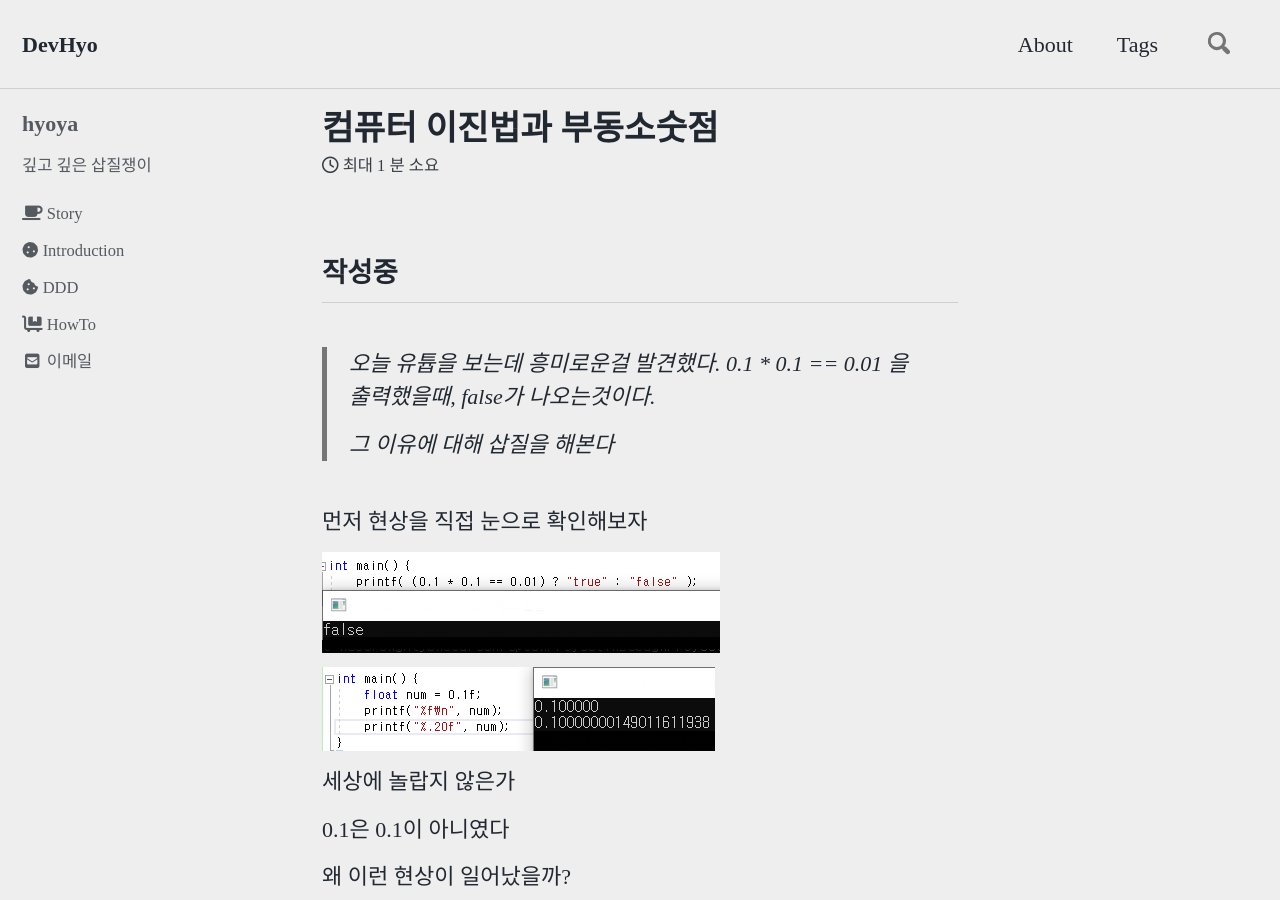
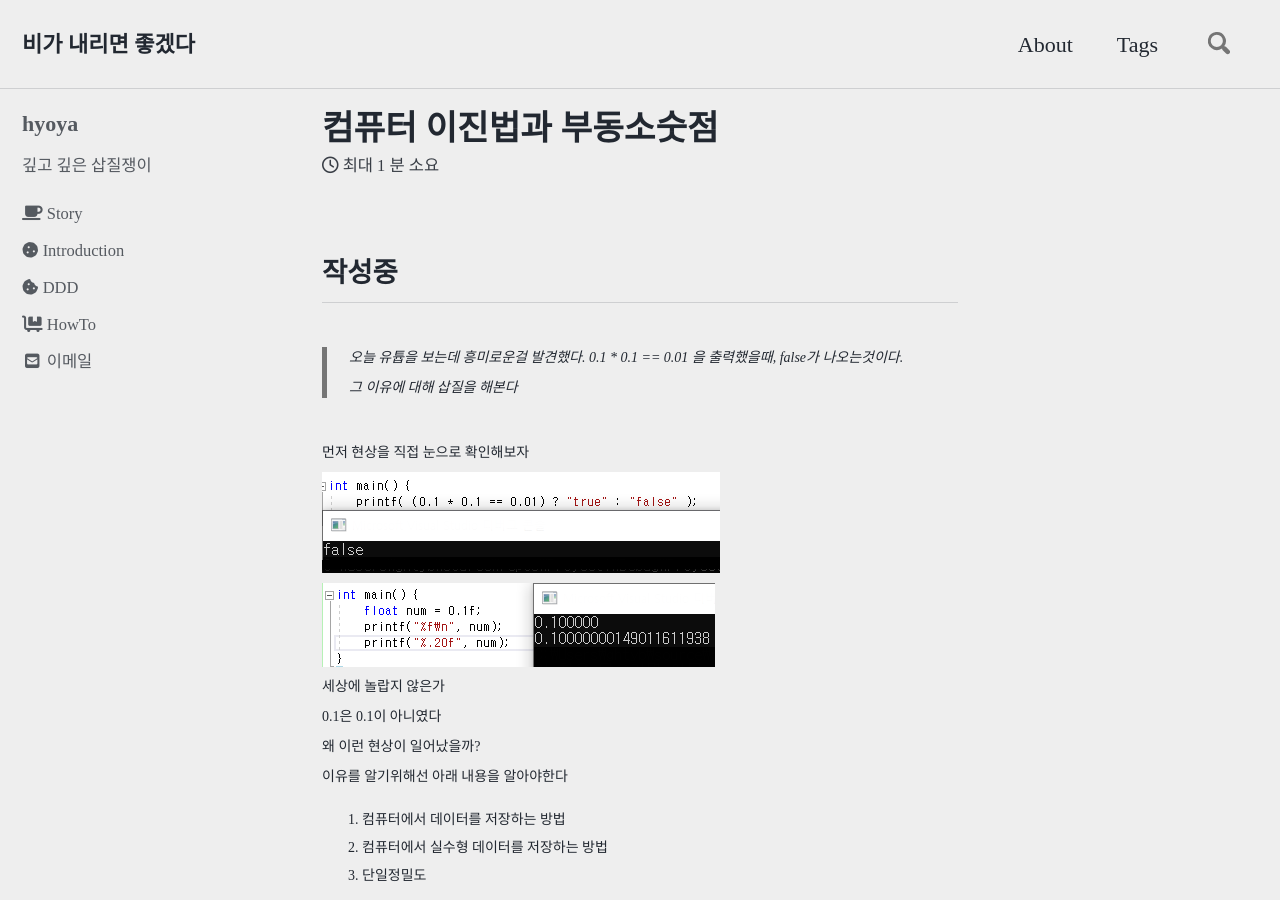
Before and after one commit to hyoya/hyoya.github.io, a Jekyll site: the page built from _posts/DDD/2019-12-23-ComputerFloatBinary.md, in a window 1280 px wide and 900 px high. Built offline with Jekyll 4.4.1, drawn with Linux system fonts in a browser that asks for light colours; cached includes are drawn as plain includes; nearby versions of some CDN libraries; some web fonts are replaced; comment, search, counter and statistics services are not loaded.

Commit message:
resize font

```diff
--- a/_config.yml
+++ b/_config.yml
@@ -16,7 +16,7 @@ minimal_mistakes_skin    : "air" # "air", "aqua", "contrast", "dark", "dirt", "n
 
 # Site Settings
 locale                   : "ko" #타겟국가 설정
-title                    : "DevHyo"
+title                    : "비가 내리면 좋겠다"
 title_separator          : "DevHyoya"
 subtitle                 : # site tagline that appears below site title in masthead
 name                     : "Hyoya"
--- a/_sass/minimal-mistakes/_page.scss
+++ b/_sass/minimal-mistakes/_page.scss
@@ -108,7 +108,8 @@ body {
   p,
   li,
   dl {
-    font-size: 1em;
+//    font-size: 1em;
+      font-size: 14px;
   }
 
   /* paragraph indents */
--- a/_sass/minimal-mistakes/_variables.scss
+++ b/_sass/minimal-mistakes/_variables.scss
@@ -35,6 +35,7 @@ $header-font-family: $nabapen !default;
 $caption-font-family: $serif !default;
 
 /* type scale */
+//origin
 $type-size-1: 2.441em !default; // ~39.056px
 $type-size-2: 1.953em !default; // ~31.248px
 $type-size-3: 1.563em !default; // ~25.008px
@@ -43,6 +44,7 @@ $type-size-5: 1em !default; // ~16px
 $type-size-6: 0.75em !default; // ~12px
 $type-size-7: 0.6875em !default; // ~11px
 $type-size-8: 0.625em !default; // ~10px
+
 /*
    Colors
    ========================================================================== */
--- a/assets/css/main.scss
+++ b/assets/css/main.scss
@@ -6,8 +6,8 @@
 
 /*=====*/
 @font-face {
-	  font-family: "NaBaPen";
-		  src: url( '../fonts/NanumBarunGothic.ttf') format( 'truetype');
+	font-family: "NaBaPen";
+	src: url( '../fonts/NanumBarunGothic.ttf') format( 'truetype');
 }
 
 @import "minimal-mistakes/skins/{{ site.minimal_mistakes_skin | default: 'default' }}"; // skin
```
Also changed, not shown: assets/postImg/story/20191130ssafy01.png (added).
